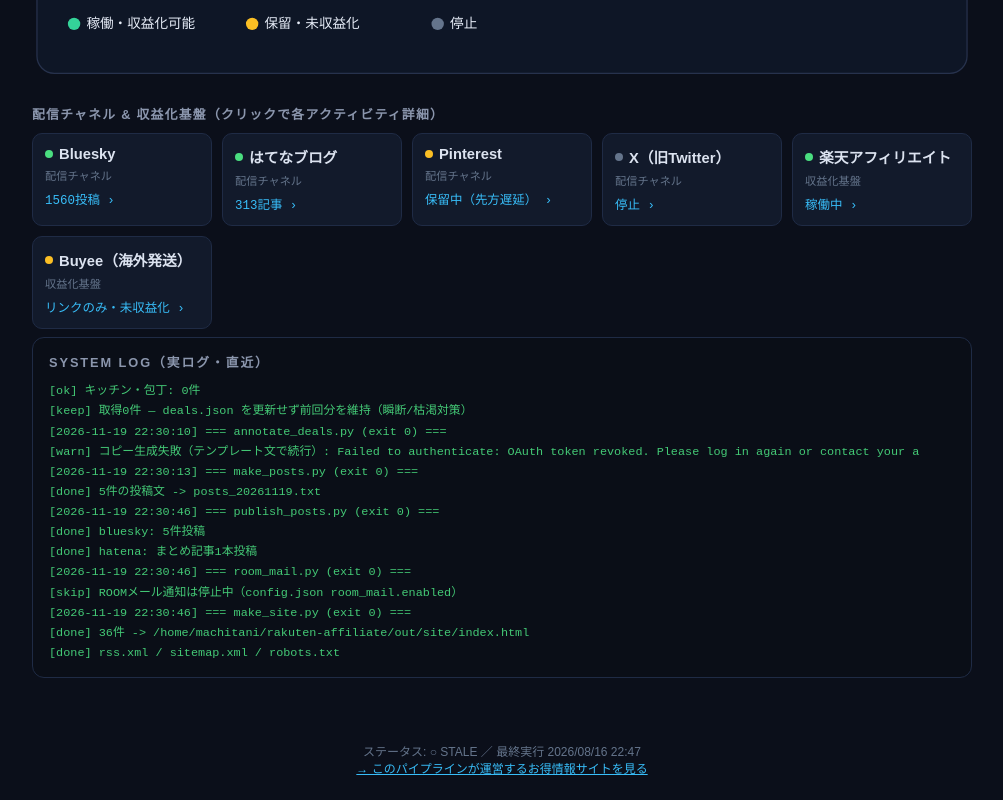
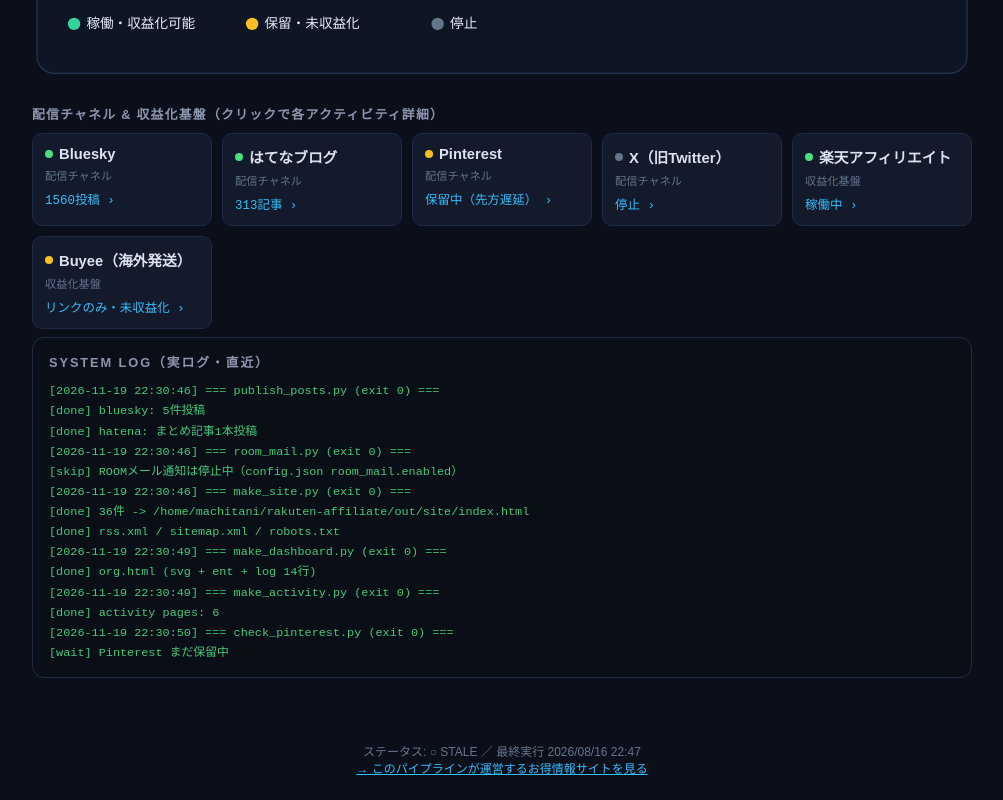
Before and after one commit to yuki88231910-ux/rakuten-deals, a plain HTML site: page org.html in a window 1280 px wide. Shown: the part 648-1448 px from the top of the page, without its empty margins (138-1141 px from the left). Drawn offline with Linux system fonts and the light colour scheme.

Commit message:
update deals 2026-11-20

```diff
--- a/org.html
+++ b/org.html
@@ -113,12 +113,6 @@
   <div class="ent-grid"><a class="ent" href="activity_bluesky.html"><div class="ent-h"><span class="ent-dot ok"></span><b>Bluesky</b></div><div class="ent-k">配信チャネル</div><div class="ent-s">1560投稿 ›</div></a><a class="ent" href="activity_hatena.html"><div class="ent-h"><span class="ent-dot ok"></span><b>はてなブログ</b></div><div class="ent-k">配信チャネル</div><div class="ent-s">313記事 ›</div></a><a class="ent" href="activity_pinterest.html"><div class="ent-h"><span class="ent-dot pend"></span><b>Pinterest</b></div><div class="ent-k">配信チャネル</div><div class="ent-s">保留中（先方遅延） ›</div></a><a class="ent" href="activity_x.html"><div class="ent-h"><span class="ent-dot off"></span><b>X（旧Twitter）</b></div><div class="ent-k">配信チャネル</div><div class="ent-s">停止 ›</div></a><a class="ent" href="activity_rakuten.html"><div class="ent-h"><span class="ent-dot ok"></span><b>楽天アフィリエイト</b></div><div class="ent-k">収益化基盤</div><div class="ent-s">稼働中 ›</div></a><a class="ent" href="activity_buyee.html"><div class="ent-h"><span class="ent-dot pend"></span><b>Buyee（海外発送）</b></div><div class="ent-k">収益化基盤</div><div class="ent-s">リンクのみ・未収益化 ›</div></a></div>
   <div class="logbox">
     <h3>SYSTEM LOG（実ログ・直近）</h3>
-<div class="ln">[ok] キッチン・包丁: 0件</div>
-<div class="ln">[keep] 取得0件 — deals.json を更新せず前回分を維持（瞬断/枯渇対策）</div>
-<div class="ln">[2026-11-19 22:30:10] === annotate_deals.py (exit 0) ===</div>
-<div class="ln">[warn] コピー生成失敗（テンプレート文で続行）: Failed to authenticate: OAuth token revoked. Please log in again or contact your a</div>
-<div class="ln">[2026-11-19 22:30:13] === make_posts.py (exit 0) ===</div>
-<div class="ln">[done] 5件の投稿文 -&gt; posts_20261119.txt</div>
 <div class="ln">[2026-11-19 22:30:46] === publish_posts.py (exit 0) ===</div>
 <div class="ln">[done] bluesky: 5件投稿</div>
 <div class="ln">[done] hatena: まとめ記事1本投稿</div>
@@ -127,6 +121,12 @@
 <div class="ln">[2026-11-19 22:30:46] === make_site.py (exit 0) ===</div>
 <div class="ln">[done] 36件 -&gt; /home/machitani/rakuten-affiliate/out/site/index.html</div>
 <div class="ln">[done] rss.xml / sitemap.xml / robots.txt</div>
+<div class="ln">[2026-11-19 22:30:49] === make_dashboard.py (exit 0) ===</div>
+<div class="ln">[done] org.html (svg + ent + log 14行)</div>
+<div class="ln">[2026-11-19 22:30:49] === make_activity.py (exit 0) ===</div>
+<div class="ln">[done] activity pages: 6</div>
+<div class="ln">[2026-11-19 22:30:50] === check_pinterest.py (exit 0) ===</div>
+<div class="ln">[wait] Pinterest まだ保留中</div>
   </div>
 </main>
 <footer>
```
